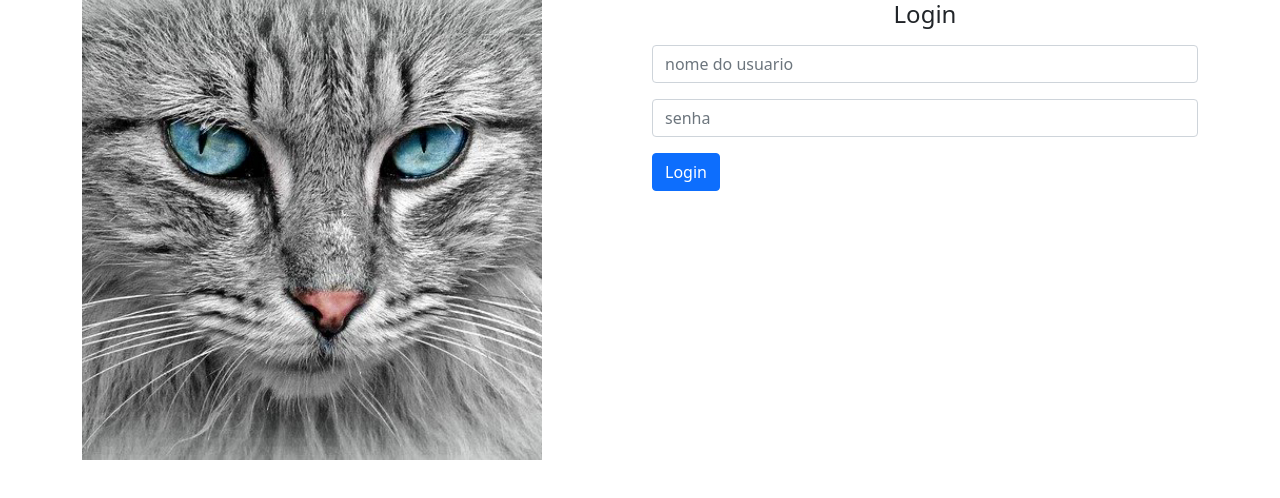
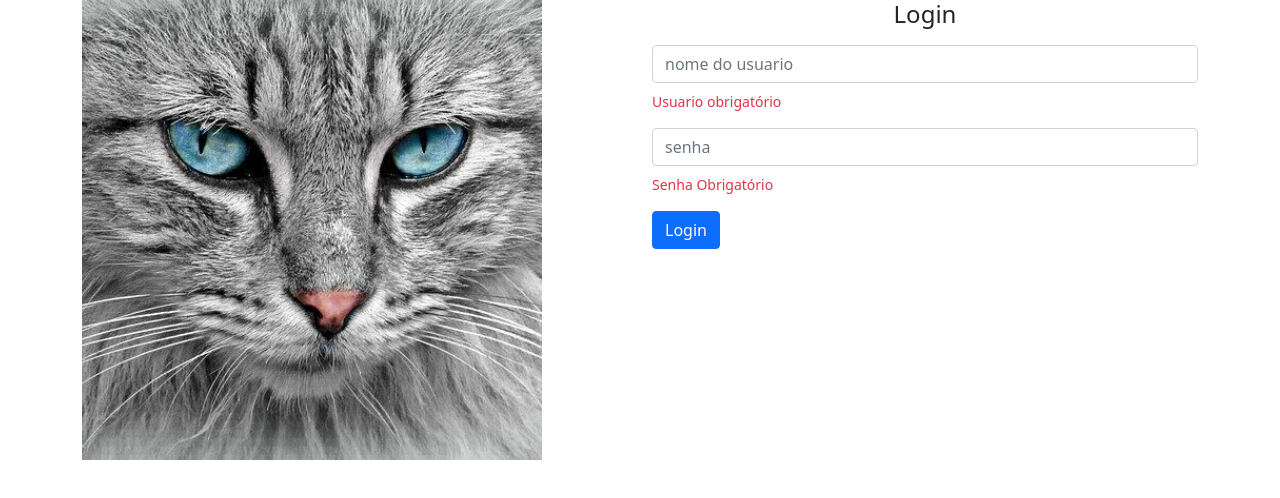
Before and after one commit to CelsoTaliatelli/angular-gatitobook, an Angular app: page /home in a window 1280 px wide. Shown: the top 498 px of the page. Built offline with nearby package versions, Linux system fonts and the light colour scheme.

Commit message:
validaçõa de campos

```diff
--- a/src/app/home/home.module.ts
+++ b/src/app/home/home.module.ts
@@ -1,3 +1,4 @@
+import { MensagemModule } from './../componentes/mensagem/mensagem.module';
 import { NgModule } from '@angular/core';
 import { CommonModule } from '@angular/common';
 
@@ -12,7 +13,8 @@ import { FormsModule } from '@angular/forms';
   imports: [
     CommonModule,
     HomeRoutingModule,
-    FormsModule
+    FormsModule,
+    MensagemModule
   ],
   exports:[
    HomeComponent
--- a/src/app/home/login/login.component.html
+++ b/src/app/home/login/login.component.html
@@ -2,10 +2,27 @@
   <h4 class="text-center">Login</h4>
   <form class="form mb-t" (ngSubmit)="login()">
     <div class="form-group">
-      <input type="text" class="form-control mt-3" name="usuario" placeholder="nome do usuario" [(ngModel)]="usuario"/>
+      <input type="text" class="form-control mt-3"
+      name="usuario" placeholder="nome do usuario"
+      [(ngModel)]="usuario"
+        #campoUsuario="ngModel"
+        required
+      />
+      <app-mensagem
+      *ngIf="campoUsuario.invalid"
+      mensagem="Usuario obrigatório">
+     </app-mensagem>
     </div>
     <div class="form-group">
-      <input type="password" class="form-control mt-3" [(ngModel)]="senha" name="senha" placeholder="senha"/>
+      <input type="password" class="form-control mt-3"
+      [(ngModel)]="senha"
+      #campoSenha="ngModel"
+      required
+      name="senha" placeholder="senha"/>
+      <app-mensagem
+      *ngIf="campoSenha.invalid"
+      mensagem="Senha Obrigatório">
+     </app-mensagem>
     </div>
     <button type="submit" class="btn btn-primary btn-block mt-3">Login</button>
   </form>
```
